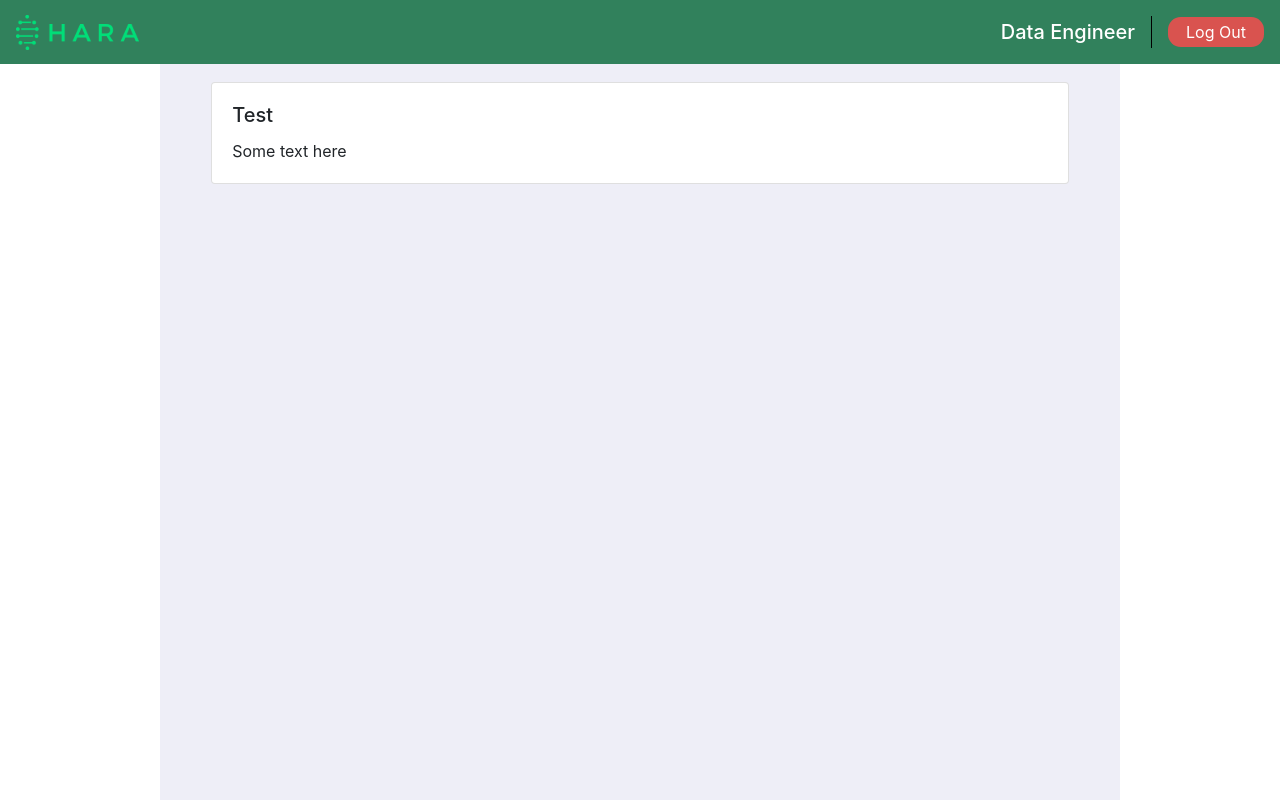
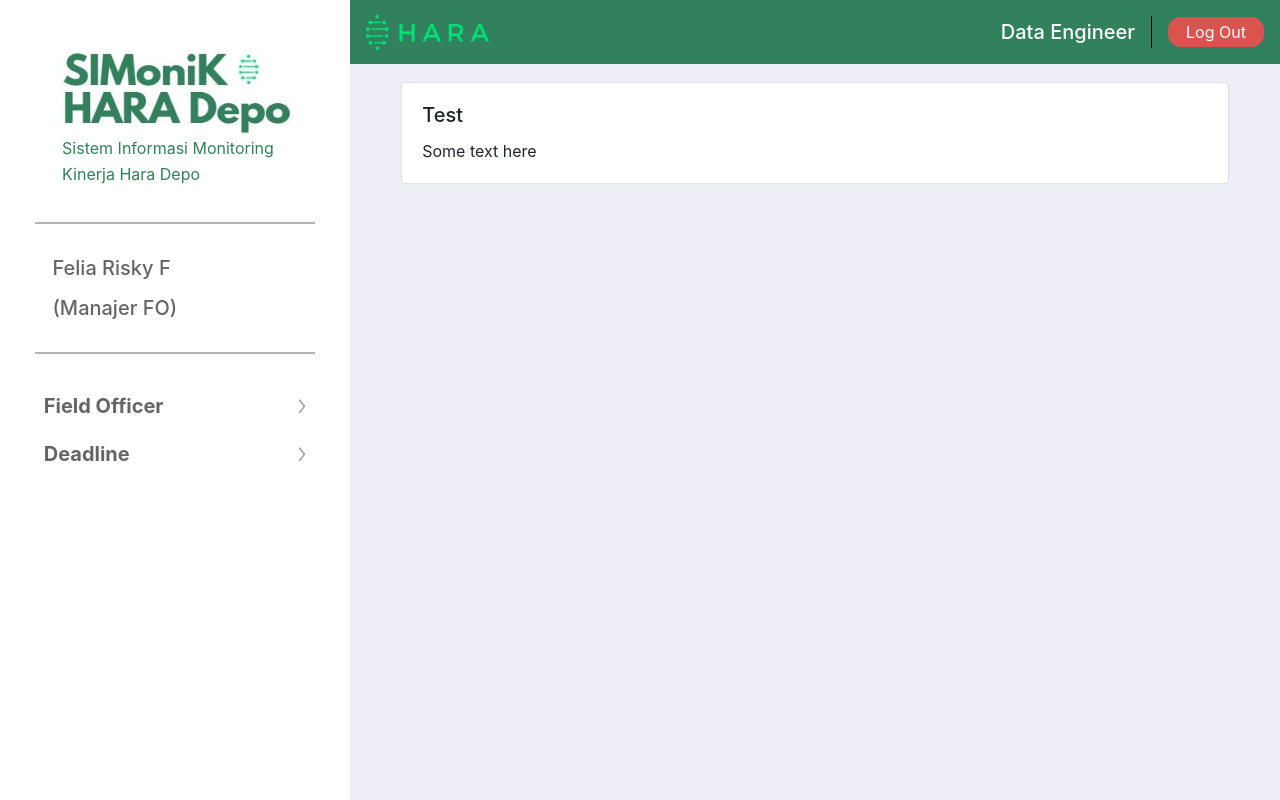
Before and after one commit to farril-zavier/SIMoniK_FRONTEND, a React (Create React App) app: page / in a window 1280 px wide. Built offline with nearby package versions, Linux system fonts and the light colour scheme.

Commit message:
style: add sidebar

```diff
--- a/src/App.js
+++ b/src/App.js
@@ -2,6 +2,7 @@ import React, { Component } from "react";
 import logo from "./logo.svg";
 import "./App.css";
 import Header from "./components/Header/Header";
+import Sidebar from "./components/Sidebar/Sidebar";
 import Content from "./components/Content/Content";
 import Router from "./routes";
 
@@ -10,6 +11,7 @@ class App extends Component {
         return (
             <React.Fragment>
                 <Header />
+                <Sidebar />
                 <Router />
             </React.Fragment>
         );
--- a/src/components/Content/Content.js
+++ b/src/components/Content/Content.js
@@ -3,7 +3,11 @@ import React from "react";
 import classes from "./Content.module.css";
 
 const Content = props => {
-    return <div className={[classes.content, props.classes].join(" ")}>{props.children}</div>;
+    return (
+        <div className={[classes.content, props.classes].join(" ")}>
+            <div className={classes.contents}>{props.children}</div>
+        </div>
+    );
 };
 
 export default Content;
--- a/src/components/Content/Content.module.css
+++ b/src/components/Content/Content.module.css
@@ -1,8 +1,7 @@
 .content {
     position: relative;
     min-height: calc(100vh - 64px);
-    max-width: 960px;
-    margin: auto;
     padding: 18px 4vw;
     background-color: #eeeef7;
+    margin: 64px 0 0 350px;
 }
--- a/src/components/Header/Header.js
+++ b/src/components/Header/Header.js
@@ -1,6 +1,4 @@
 import React from "react";
-
-import Button from "react-bootstrap/Button";
 
 import classes from "./Header.module.css";
 
--- a/src/components/Header/Header.module.css
+++ b/src/components/Header/Header.module.css
@@ -1,9 +1,13 @@
 .header {
+    position: fixed;
+    top: 0;
+    right: 0;
     display: flex;
     justify-content: space-between;
     background-color: #31815c;
-    width: 100%;
+    width: calc(100% - 350px);
     height: 64px;
+    z-index: 100;
 }
 
 .headerLeft {
--- a/src/components/Sidebar/Sidebar.js
+++ b/src/components/Sidebar/Sidebar.js
@@ -0,0 +1,54 @@
+import React from "react";
+import { Link } from "react-router-dom";
+
+import classes from "./Sidebar.module.css";
+
+const Sidebar = props => {
+    // const renderLinks = props.links.map(link => {
+    //     return (
+    //         <Link to={link.path} className={classes.link}>
+    //             <img src={link.icon} />
+    //             <h5>{link.name}</h5>
+    //             <img
+    //                 className={classes.linkArrow}
+    //                 src={require("../../assets/arrow_forward.svg")}
+    //             />
+    //         </Link>
+    //     );
+    // });
+    return (
+        <div className={classes.sidebar}>
+            <div className={classes.brand}>
+                <img src={require("../../assets/simonik.svg")} />
+                <div className={classes.text}>
+                    <h6>Sistem Informasi Monitoring</h6>
+                    <h6>Kinerja Hara Depo</h6>
+                </div>
+            </div>
+            <div className={classes.separator}></div>
+            <div className={classes.userInfo}>
+                <h5>Felia Risky F</h5>
+                <h5>(Manajer FO)</h5>
+            </div>
+            <div className={classes.separator}></div>
+            <div className={classes.links}>
+                <Link to="/" className={classes.link}>
+                    <h5>Field Officer</h5>
+                    <img
+                        className={classes.linkArrow}
+                        src={require("../../assets/arrow_forward.svg")}
+                    />
+                </Link>
+                <Link to="/" className={classes.link}>
+                    <h5>Deadline</h5>
+                    <img
+                        className={classes.linkArrow}
+                        src={require("../../assets/arrow_forward.svg")}
+                    />
+                </Link>
+            </div>
+        </div>
+    );
+};
+
+export default Sidebar;
--- a/src/components/Sidebar/Sidebar.module.css
+++ b/src/components/Sidebar/Sidebar.module.css
@@ -0,0 +1,84 @@
+.sidebar {
+    position: fixed;
+    top: 0;
+    bottom: 0;
+    left: 0;
+    height: 100%;
+    width: 350px;
+    z-index: 200;
+    background-color: #ffffff;
+    display: flex;
+    flex-direction: column;
+    align-items: center;
+}
+
+.brand {
+    display: flex;
+    flex-direction: column;
+    margin: 2rem auto;
+    width: 70%;
+}
+
+.brand > img {
+    width: 100%;
+    height: auto;
+}
+
+.brand > .text {
+    color: #31815c;
+    margin: 0.3rem 0.6rem 0 0.6rem;
+}
+
+.brand h6 {
+    margin: 0 0 0.4rem 0;
+    font-weight: 400;
+}
+
+.userInfo {
+    width: 70%;
+    text-align: left;
+    margin: 1rem 0;
+}
+
+.userInfo h5 {
+    margin: 1rem 0;
+    color: #000000;
+    opacity: 0.6;
+}
+
+.links {
+    display: flex;
+    flex-direction: column;
+    margin: 2rem 0;
+    width: 75%;
+}
+
+.link {
+    text-decoration: none !important;
+    display: flex;
+    justify-content: space-between;
+    color: #000000;
+    opacity: 0.6;
+    margin: 0.5rem 0 1rem 0;
+}
+
+.link:hover {
+    color: #31815c;
+}
+
+.link > h5 {
+    margin: 0;
+    font-weight: 700;
+}
+
+.linkArrow {
+    height: 1rem;
+    margin: auto 0;
+}
+
+.separator {
+    width: 80%;
+    height: 2px;
+    background-color: #000000;
+    opacity: 0.3;
+}
```
Also changed, not shown: src/assets/arrow_forward.svg (added), src/assets/simonik.svg (added).
